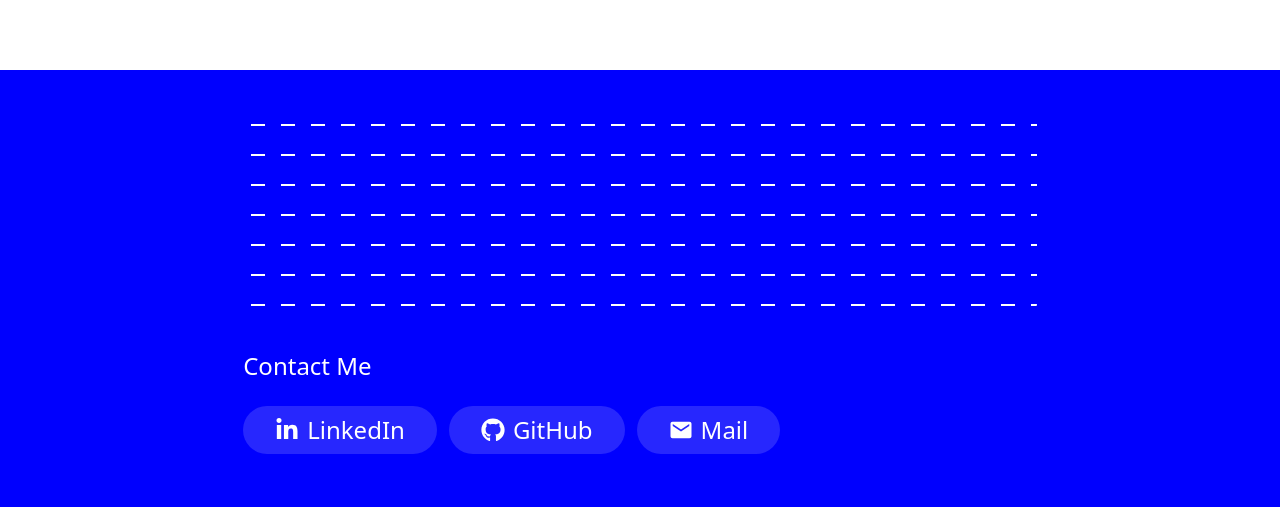
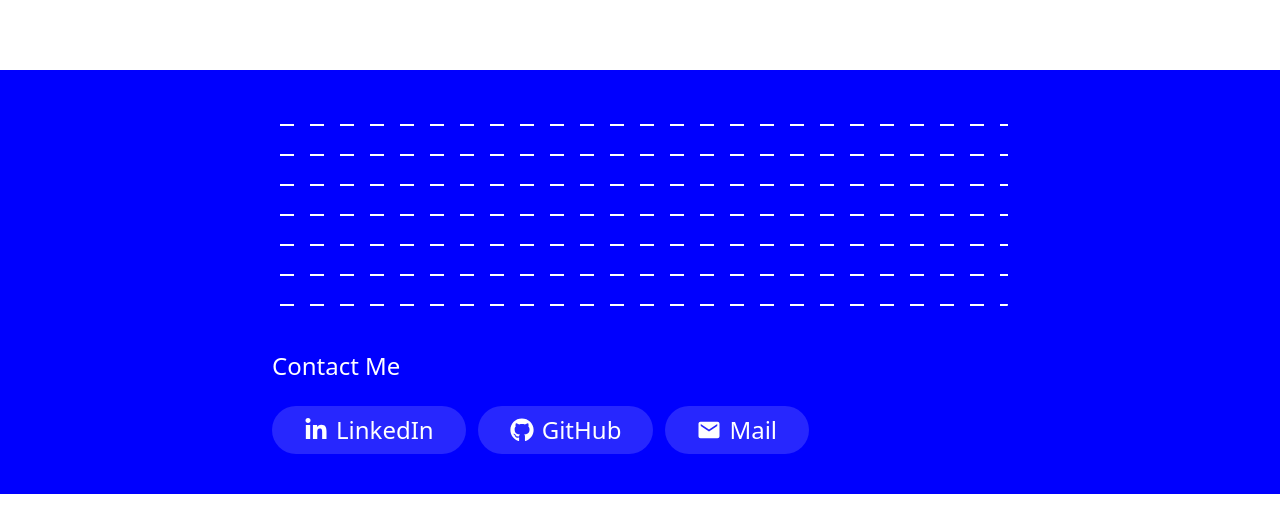
Before and after one commit to krushna-simform/03-portfolio, a React (Vite) app: page / in a window 1280 px wide. Shown: the part 8757-9264 px from the top of the page. Built offline with nearby package versions, Linux system fonts and the light colour scheme.

Commit message:
FEATURE: update Footer component css

```diff
--- a/src/components/Footer.tsx
+++ b/src/components/Footer.tsx
@@ -5,12 +5,12 @@ import { IoMdMail } from "react-icons/io";
 
 export const Footer = () => {
   return (
-    <div className="h-110 bg-[#0000FE]">
-      <div className="w-[62%] mx-auto pt-10 mt-35">
+    <div className="bg-[#0000FE]">
+      <div className="md:w-[60%] px-4 mx-auto py-10 mt-35">
         <LineAttractor />
         <div className="mt-10 text-2xl">
           <p className="text-white text-2xl">Contact Me</p>
-          <div className="mt-6 flex gap-3">
+          <div className="mt-6 flex flex-wrap gap-3">
             <a
               href="https://www.linkedin.com/in/krushna-rathod"
               target="_blank"
```
